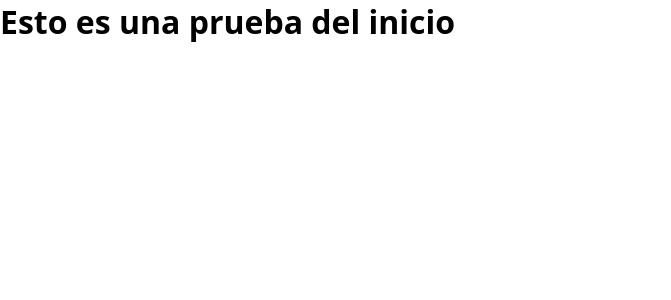
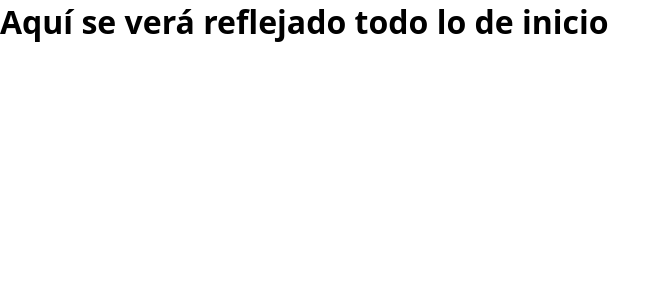
Before and after one commit to daviardev/app-paquetes, a React (Vite) app: page / in a window 1280 px wide. Shown: the top 300 px of the page, without its empty margins (0-671 px from the left). Built offline with nearby package versions, Linux system fonts and the light colour scheme.

Commit message:
Cambiando el título de inicio

```diff
--- a/src/pages/Home/index.jsx
+++ b/src/pages/Home/index.jsx
@@ -2,7 +2,7 @@ import React from 'react'
 
 const Home = () => {
     return <>
-        <h1>Esto es una prueba del inicio</h1>
+        <h1>Aquí se verá reflejado todo lo de inicio</h1>
     </>
 }
 
```
